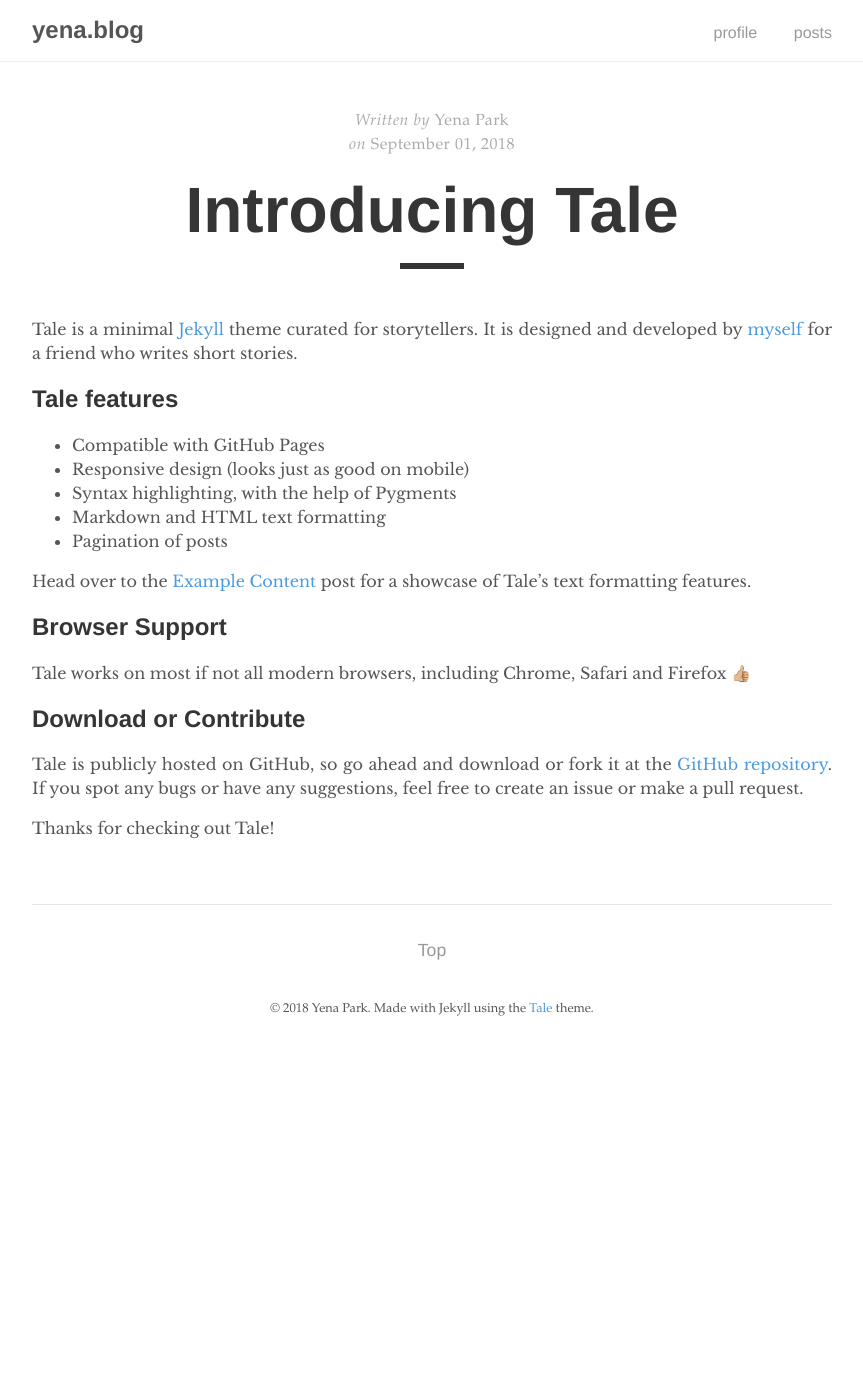
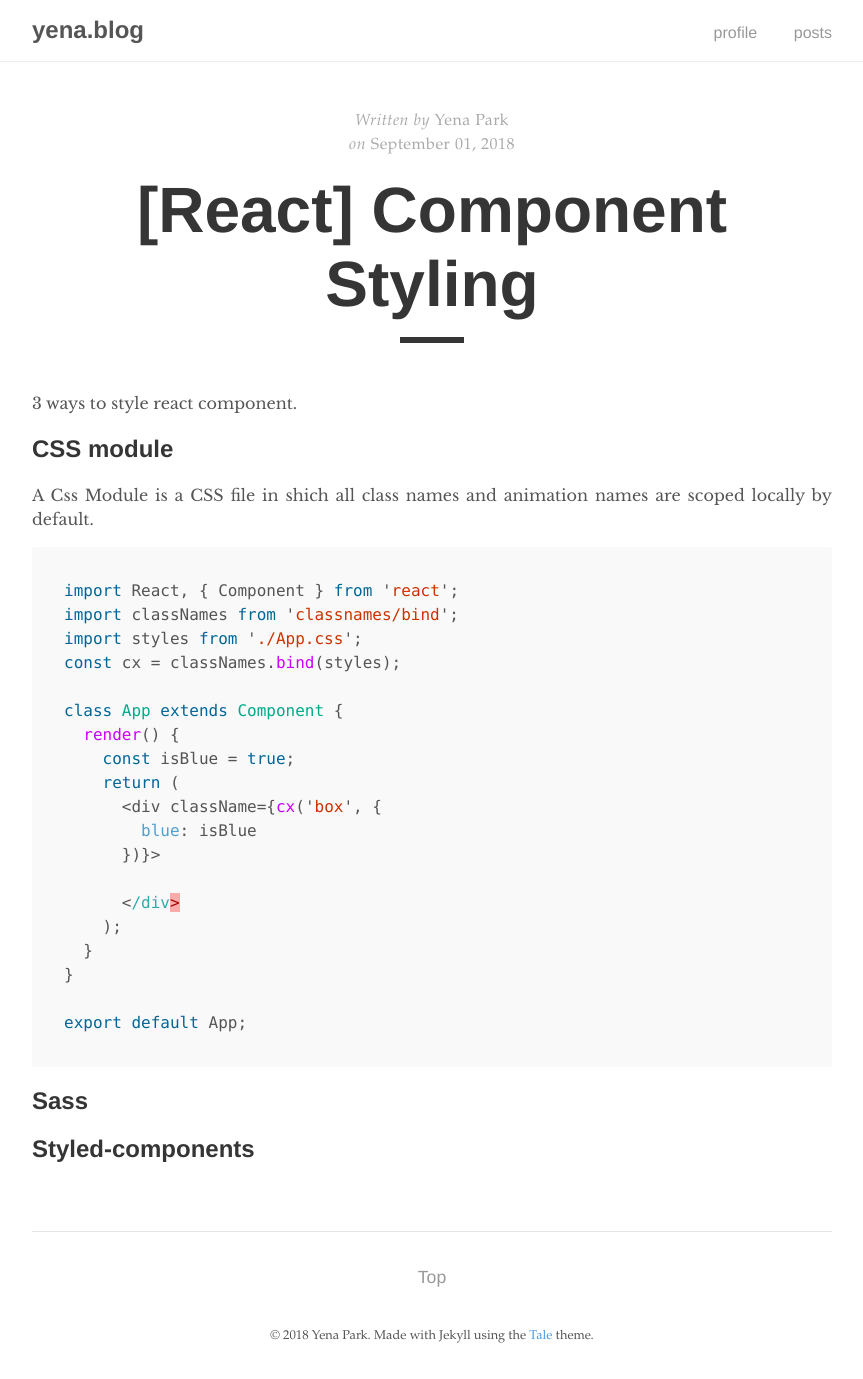
Before and after one commit to Yena-Park/yena-park.github.io, a Jekyll site: the page built from _posts/2018-09-01-introducing-tale.md, in a window 1280 px wide. Shown: the whole page, without its empty margins (208-1071 px from the left). Built offline with Jekyll 4.4.1, drawn with Linux system fonts in a browser that asks for light colours; before the commit the page ends 1052 px from its top, so only the background shows below that.

Commit message:
Update 2018-09-01-introducing-tale.md

````diff
--- a/_posts/2018-09-01-introducing-tale.md
+++ b/_posts/2018-09-01-introducing-tale.md
@@ -1,24 +1,36 @@
 ---
 layout: post
-title:  "Introducing Tale"
+title:  "[React] Component Styling"
 author: "Yena Park"
 ---
 
-Tale is a minimal [Jekyll](https://jekyllrb.com/) theme curated for storytellers. It is designed and developed by [myself](https://github.com/chesterhow/) for a friend who writes short stories.
+3 ways to style react component.
 
-## Tale features
-- Compatible with GitHub Pages
-- Responsive design (looks just as good on mobile)
-- Syntax highlighting, with the help of Pygments
-- Markdown and HTML text formatting
-- Pagination of posts
+## CSS module
+A Css Module is a CSS file in shich all class names and animation names are scoped locally by default.
+```javascript
+import React, { Component } from 'react';
+import classNames from 'classnames/bind';
+import styles from './App.css';
+const cx = classNames.bind(styles);
 
-Head over to the [Example Content]({{ site.baseurl }}/2017-03-16/example-content) post for a showcase of Tale's text formatting features.
+class App extends Component {
+  render() {
+    const isBlue = true;
+    return (
+      <div className={cx('box', {
+        blue: isBlue
+      })}>
 
-## Browser Support
-Tale works on most if not all modern browsers, including Chrome, Safari and Firefox 👍🏼
+      </div>
+    );
+  }
+}
 
-## Download or Contribute
-Tale is publicly hosted on GitHub, so go ahead and download or fork it at the [GitHub repository](https://github.com/chesterhow/tale). If you spot any bugs or have any suggestions, feel free to create an issue or make a pull request.
+export default App;
+```
 
-Thanks for checking out Tale!
+## Sass
+
+
+## Styled-components
````
